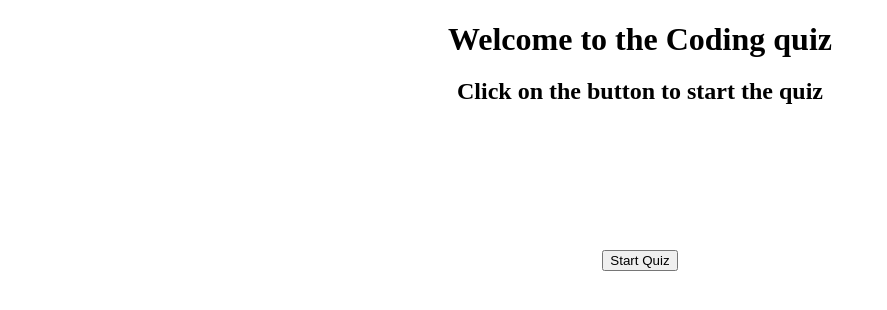
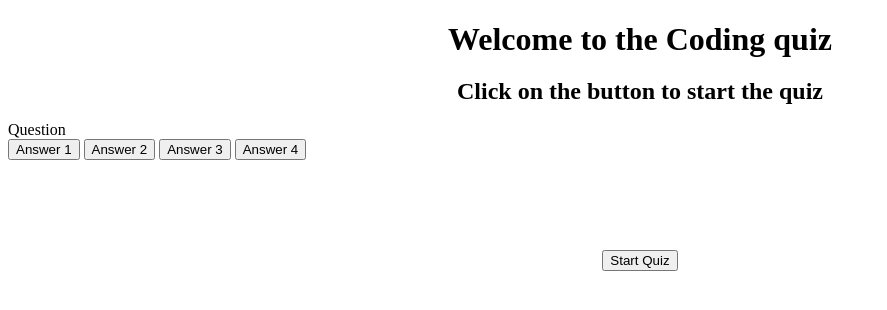
Before and after one commit to kevin-foreman/script-quiz, a plain HTML site: page index.html in a window 1280 px wide. Shown: the whole page, without its empty margins (0-887 px from the left). Drawn offline with Linux system fonts and the light colour scheme.

Commit message:
Added buttons for 4 distinct answers and hover effect for start button

```diff
--- a/assets/css/style.css
+++ b/assets/css/style.css
@@ -15,3 +15,16 @@
     width: 100%;
     height: 25px;
   }
+
+  .container {
+      width: 800px;
+      max-width: 80%;
+  }
+
+  #start-btn:hover {
+      color: green;
+  }
+
+  #start-btn {
+
+  }
--- a/index.html
+++ b/index.html
@@ -14,7 +14,16 @@
         <h2>Click on the button to start the quiz</h2>
         <h2 id="countdown"></h2>
         <p id="main"></p>
-        <button id="password-btn">Start Quiz</button>
+        <button id="start-btn">Start Quiz</button>
+    </div>
+    <div id="question-container" class="hide">
+        <div id="question">Question</div>
+        <div id="answer-buttons" class="btn-layout">
+            <button class="btn">Answer 1</button>
+            <button class="btn">Answer 2</button>
+            <button class="btn">Answer 3</button>
+            <button class="btn">Answer 4</button>
+        </div>
     </div>
     </main>
     <script src="./assets/js/script.js"></script>
```
